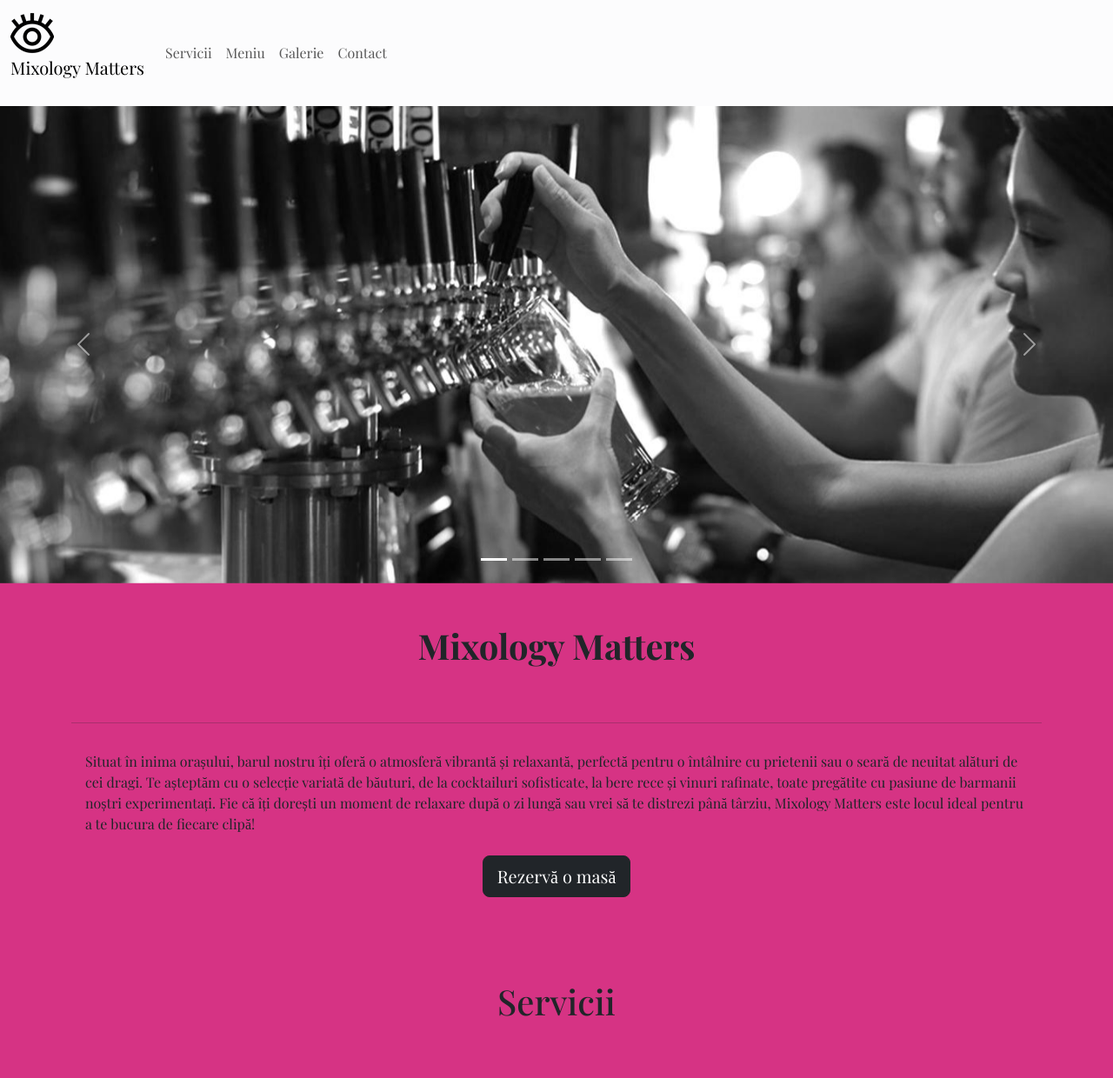
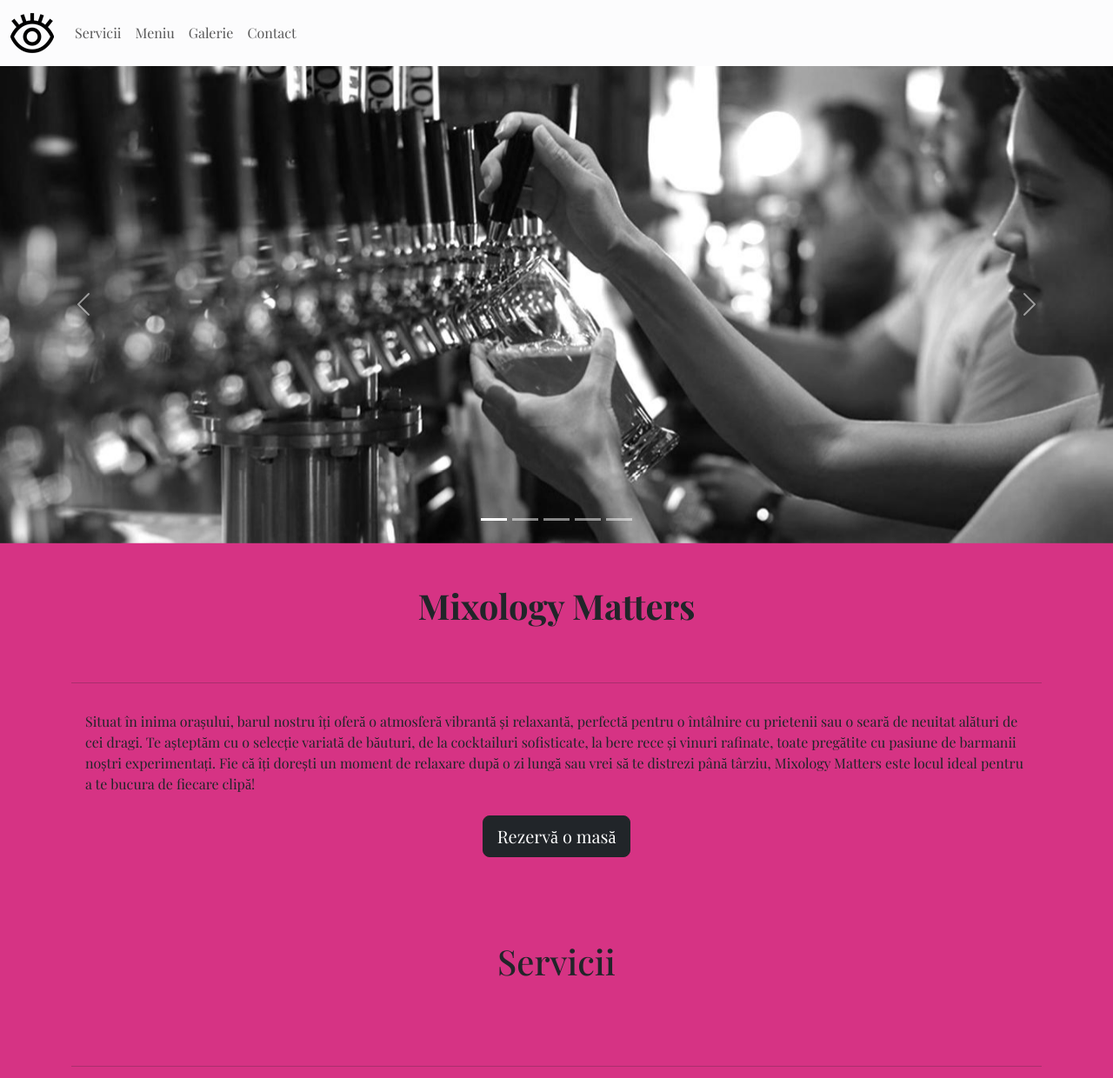
Before and after one commit to keyhaze/mixology.matters, a plain HTML site: page index.html in a window 1280 px wide. Shown: the top 1240 px of the page at 87% size. Drawn offline with nearby package versions, Linux system fonts and the light colour scheme; a web font is replaced by a local one.

Commit message:
Update index.html

```diff
--- a/index.html
+++ b/index.html
@@ -64,9 +64,9 @@
 
 <body>
   <!--Navbar-->
-  <nav class="navbar navbar-expand-md bg-light-subtle ">
+  <nav class="navbar navbar-expand-lg bg-light-subtle ">
     <div class="container-fluid">
-      <a class="navbar-brand" href="index.html"> <img src="eye-lashes.png" alt="logo"> <p>Mixology Matters</p></a>
+      <a class="navbar-brand" href="index.html"> <img src="eye-lashes.png" alt="logo"></a>
       <button class="navbar-toggler" type="button" data-bs-toggle="collapse" data-bs-target="#navbarSupportedContent"
         aria-controls="navbarSupportedContent" aria-expanded="false" aria-label="Toggle navigation">
         <span class="navbar-toggler-icon"></span>
@@ -158,6 +158,7 @@
 
     <!--sectiune servicii -->
     <h2 id="servicii" class=" fs-1 p-5 mt-5 mb-5 text-center"> Servicii</h2>
+    <hr>
     <div class="container">
       <div class="row justify-content-center">
 
@@ -204,6 +205,7 @@
 
     <!--sectiune meniu-->
     <h2 id="meniu" class="fs-1 p-5 mt-5 mb-3 text-center">Meniu</h2>
+    <hr>
 
     <!--meniu acordeon-->
     <div class="accordion mb-3" id="accordionMeniu">
@@ -261,6 +263,7 @@
 
     <!--galerie-->
     <h2 id="galerie" class="fs-1 p-5 mt-5 mb-3 text-center">Galerie</h2>
+    <hr>
     <p class="text-center"> Aici vei găsi imagini care surprind momente de neuitat, de la cocktailuri colorate și
       preparate delicioase, până la evenimente speciale și colțuri de decor ce definesc stilul locului nostru.
       Explorează galeria și lasă-te inspirat de ambientul nostru vibrant, ideal pentru o seară relaxantă sau o întâlnire
```
